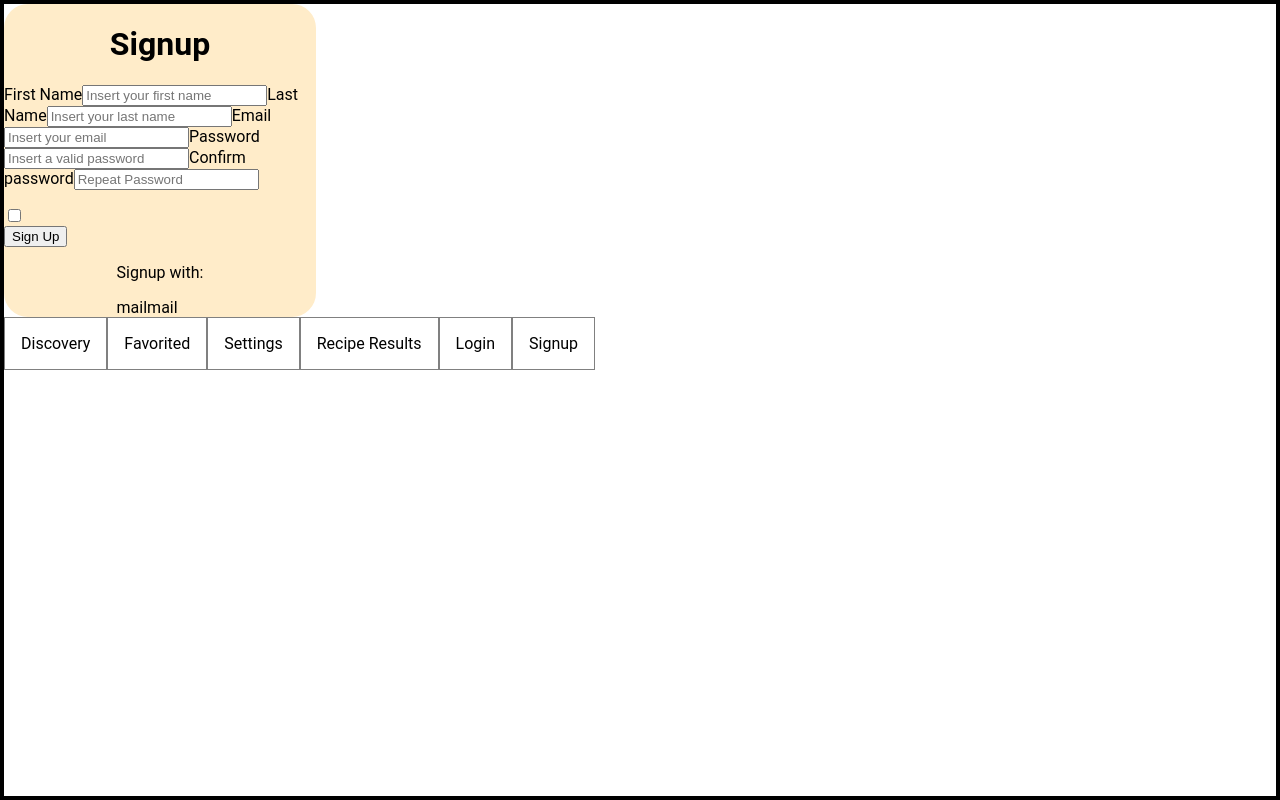
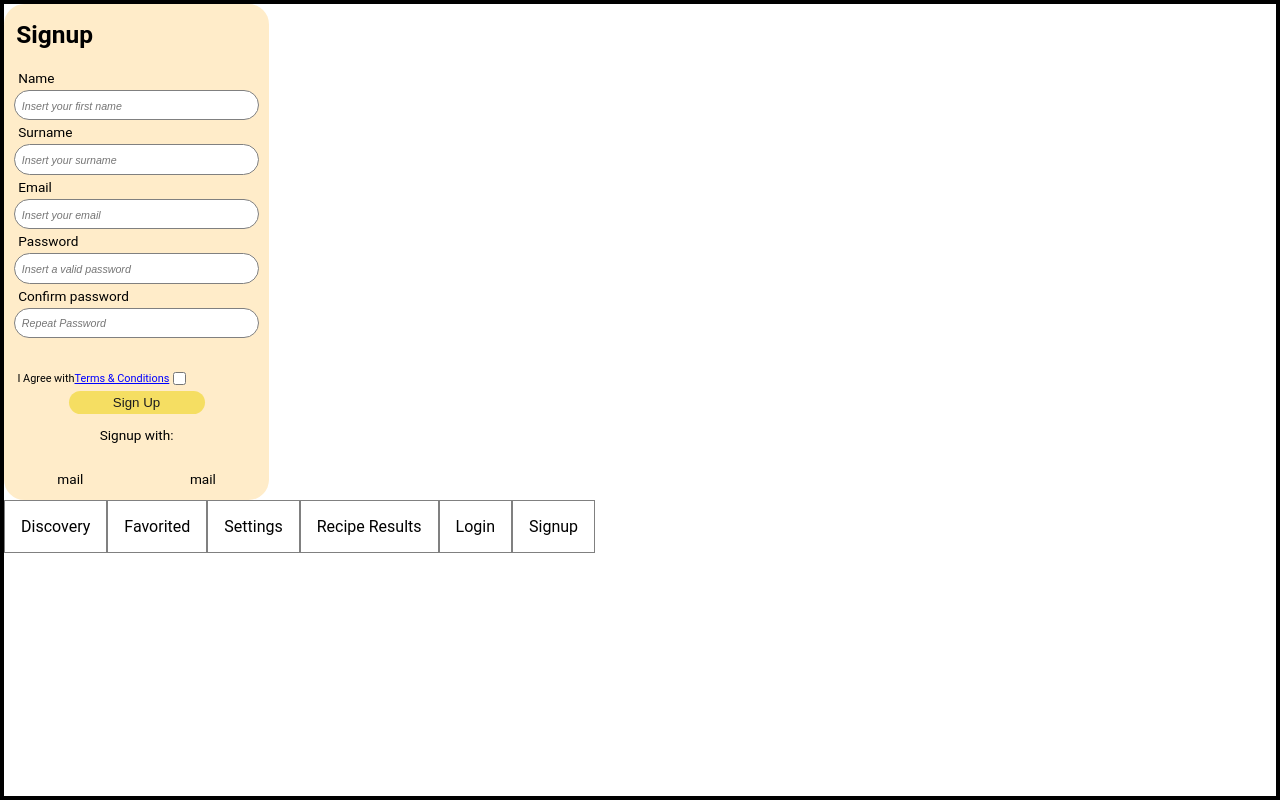
Before and after one commit to develhope/FS25-Team2-Project4, a React (Vite) app in the folder recipe-roulette.js/: page /signup in a window 1280 px wide. Built offline with nearby package versions, Linux system fonts and the light colour scheme; a web font is replaced by a local one.

Commit message:
set up login and sign up component

```diff
--- a/recipe-roulette.js/src/components/authentication/login/Login.jsx
+++ b/recipe-roulette.js/src/components/authentication/login/Login.jsx
@@ -1,5 +1,5 @@
 import { useState } from "react";
-import classes from "./Login.module.scss";
+import classes from "./Login.module.scss"
 
 function createData() {
   return {
--- a/recipe-roulette.js/src/components/authentication/login/Login.module.scss
+++ b/recipe-roulette.js/src/components/authentication/login/Login.module.scss
@@ -8,35 +8,48 @@
     border-radius: 1.5em;
     width: 19.5em;
     height: fit-content;
+    font-size: 0.85em;
   }
 
   .title {
     grid-row: 1 / 2;
-  place-self: start;
-  padding-left: 1.5em;
+    place-self: center;
+    text-align: start;
+    width: 17em;
+    box-sizing: border-box;
+    font-size: 1em;
+    border-bottom: 1px solid rgba(28, 27, 31, 0.603);
   }
 
   .formBox {
     grid-row: 2 / 3;
     display: grid;
-  gap: 1.5em;
+    gap: 1em;
+    padding-top: 1em;
+    padding-bottom: 1em;
+    border-bottom: 1px solid rgba(28, 27, 31, 0.603);
 
     .inputBox {
       display: grid;
       place-self: start;
+      width: 17em;
 
       input{
         border-radius: 1.5em;
         border: 1px ridge grey;
-      width: 20em;
         height: fit-content;
         box-sizing: border-box;
         padding: 0.75em;
+        font-style: oblique,
+      }
+
+      ::placeholder{
+        font-size: 0.8em;
     }
 
       label{
         display: block;
-      padding-bottom: 0.5em;
+        padding: 0.5em;
       }
     }
 
@@ -44,20 +57,23 @@
       display: grid;
       place-self: center;
       gap: 1em;
-
+      width: 13em;
       .loginBtn{
           background-color: rgba(245, 222, 98, 1);
           border-radius: 1.5em;
-        width: 20em;
           height: fit-content;
           padding: 0.5em;
+          color: rgba(28, 27, 31, 1);
+          border: none;
       }
 
       .signupBtn{
           border-radius: 1.5em;
-        width: 20em;
           height: fit-content;
           padding: 0.5em;
+          background-color: transparent;
+          color: rgba(28, 27, 31, 1);
+          border: 2px solid rgba(245, 222, 98, 1);
       }
 
 
--- a/recipe-roulette.js/src/components/authentication/signup/Signup.jsx
+++ b/recipe-roulette.js/src/components/authentication/signup/Signup.jsx
@@ -3,8 +3,8 @@ import classes from "./Signup.module.scss";
 
 function createData() {
   return {
-    firstName: ``,
-    lastName: ``,
+    name: ``,
+    surname: ``,
     email: ``,
     username: ``,
     password: ``,
@@ -49,24 +49,24 @@ export function Signup() {
 
       <form onSubmit={handleSubmit} className={classes.formBox}>
         <div className={classes.inputBox}>
-          <label htmlFor="firstName">First Name</label>
+          <label htmlFor="name">Name</label>
           <input
             type="text"
-            name="firstName"
-            id="firstName"
-            value={data.firstName}
+            name="name"
+            id="name"
+            value={data.name}
             onChange={handleInput}
             placeholder="Insert your first name"
             required
           />
-          <label htmlFor="lastName">Last Name</label>
+          <label htmlFor="surname">Surname</label>
           <input
             type="text"
-            name="lastName"
-            id="lastName"
-            value={data.lastName}
+            name="surname"
+            id="surname"
+            value={data.surname}
             onChange={handleInput}
-            placeholder="Insert your last name"
+            placeholder="Insert your surname"
             required
           />
           <label htmlFor="email">Email</label>
@@ -101,7 +101,7 @@ export function Signup() {
           />
           <p>{passError}</p>
 
-          <label htmlFor="check"></label>
+          <label htmlFor="check" className={classes.checkLabel}>I Agree with <span>Terms & Conditions</span>
           <input
             type="checkbox"
             name="check"
@@ -109,7 +109,8 @@ export function Signup() {
             checked={data.check}
             onChange={handleInput}
             required
-          />
+          /></label>
+
         </div>
 
         <div className={classes.btnBox}>
--- a/recipe-roulette.js/src/components/authentication/signup/Signup.module.scss
+++ b/recipe-roulette.js/src/components/authentication/signup/Signup.module.scss
@@ -8,4 +8,94 @@
   border-radius: 1.5em;
   width: 19.5em;
   height: fit-content;
+  font-size: 0.85em;
 }
+
+.title {
+  grid-row: 1 / 2;
+  place-self: start;
+  padding-left: 1em;
+  box-sizing: border-box;
+  font-size: 0.9em;
+}
+
+.formBox {
+  grid-row: 2 / 3;
+  display: grid;
+  .inputBox {
+    display: grid;
+    place-self: start;
+    width: 18em;
+
+    input {
+      border-radius: 1.5em;
+      border: 1px ridge grey;
+      height: fit-content;
+      box-sizing: border-box;
+      padding: 0.5em;
+      font-style: oblique,
+    }
+
+    ::placeholder{
+        font-size: 0.8em;
+    }
+
+    label {
+      display: block;
+      padding: 0.3em;
+    }
+
+    .checkLabel {
+      font-size: 0.8em;
+      display: flex;
+      align-items: center;
+
+      span{
+        text-decoration: underline;
+        color: blue;
+      }
+    }
+  }
+
+  .btnBox {
+    display: grid;
+    place-self: center;
+    width: 10em;
+
+    .signupBtn {
+      border-radius: 1.5em;
+      height: fit-content;
+      padding: 0.3em;
+      background-color: rgba(245, 222, 98, 1);
+      color: rgba(28, 27, 31, 1);
+      border: none;
+    }
+  }
+}
+
+.iconsBox {
+  grid-row: 3 / 4;
+  display: grid;
+  grid-template-columns: 1fr 1fr;
+  grid-template-rows: 1fr 1fr;
+  place-items: center;
+  box-sizing: border-box;
+  width: 100%;
+  height: fit-content;
+  p {
+    grid-column: 1/3;
+    grid-row: 1/2;
+  }
+
+  .firstIcon {
+    grid-column: 1/2;
+    grid-row: 2/3;
+    font-variation-settings: "FILL" 0, "wght" 400, "GRAD" 0, "opsz" 24;
+  }
+
+  .secondIcon {
+    grid-column: 2/3;
+    grid-row: 2/3;
+    font-variation-settings: "FILL" 0, "wght" 400, "GRAD" 0, "opsz" 24;
+  }
+}
```
Also changed, not shown: recipe-roulette.js/src/App.jsx (+7 -10 lines). Lines whose indentation alone changed are shown as unchanged.
